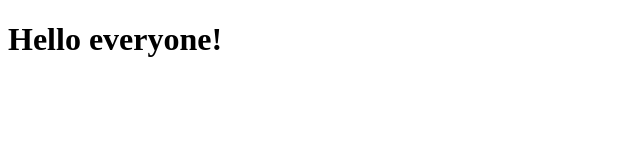
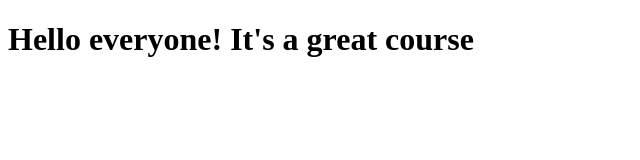
Before and after one commit to lopezsanchez/coursera-html-test, a plain HTML site: page site/index.html in a window 1280 px wide. Shown: the whole page, without its empty margins (0-640 px from the left). Drawn offline with Linux system fonts and the light colour scheme.

Commit message:
Cambio menor en el texto

```diff
--- a/site/index.html
+++ b/site/index.html
@@ -6,6 +6,6 @@
 	<title>Hello Coursera</title>
 </head>
 <body>
-<h1>Hello everyone!</h1>
+<h1>Hello everyone! It's a great course</h1>
 </body>
 </html>
```
